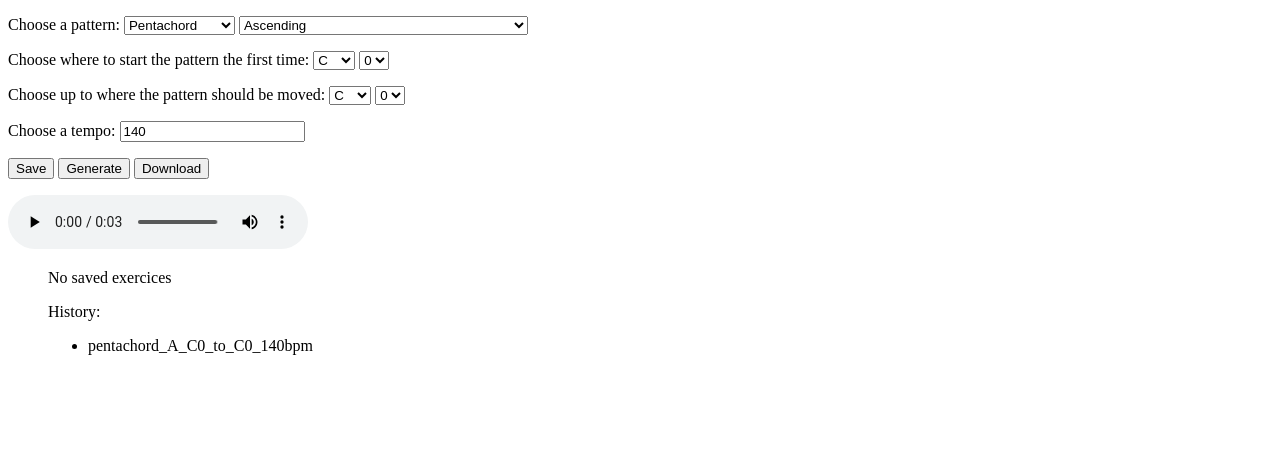
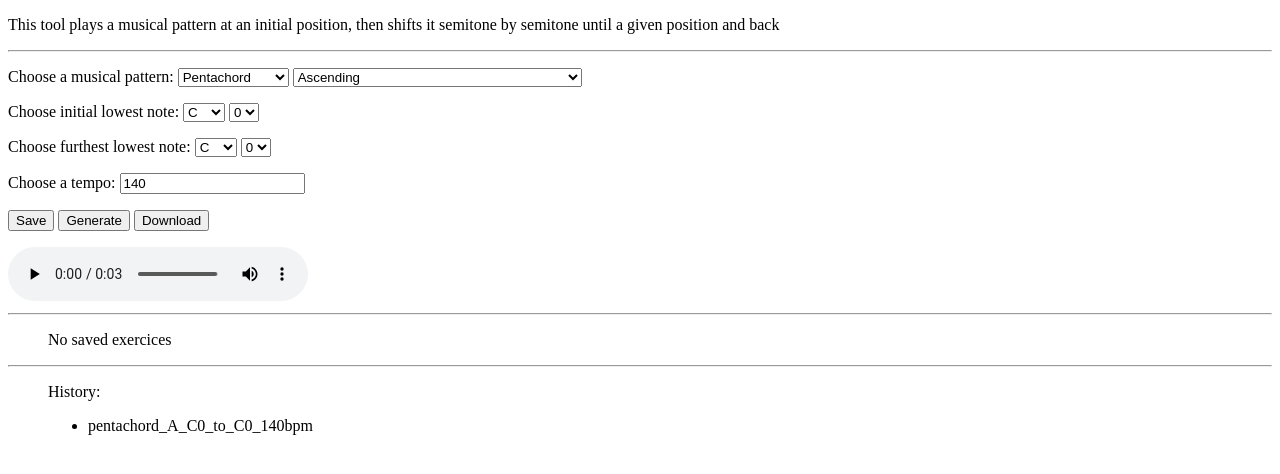
Before and after one commit to AdrienMatricon/singing_practice, a plain HTML site: page index.html in a window 1280 px wide. Both pictures are taken after a click on the button "Generate". Drawn offline with Linux system fonts and the light colour scheme.

Commit message:
Clarify terminology

```diff
--- a/index.html
+++ b/index.html
@@ -8,7 +8,12 @@
 </head>
 <body>
     <p>
-        <label>Choose a pattern:</label>
+        This tool plays a musical pattern at an initial position,
+        then shifts it semitone by semitone until a given position and back
+    </p>
+    <hr />
+    <p>
+        <label>Choose a musical pattern:</label>
         <select id="musical_pattern"></select>
         <select id="pattern_repetition">
             <option value="A">Ascending</option>
@@ -20,12 +25,12 @@
         </select>
     </p>
     <p>
-        <label>Choose where to start the pattern the first time:</label>
+        <label>Choose initial lowest note:</label>
         <select id="start_note_pitch"></select>
         <select id="start_note_octave"></select>
     </p>
     <p>
-        <label>Choose up to where the pattern should be moved:</label>
+        <label>Choose furthest lowest note:</label>
         <select id="end_note_pitch"></select>
         <select id="end_note_octave"></select>
     </p>
@@ -41,7 +46,9 @@
         </a>
     </p>
     <audio id="player" controls loop hidden></audio>
+    <hr />
     <figure id="saved"></figure>
+    <hr />
     <figure id="history"></figure>
     <script src="lib/tone.js"></script>
     <script type="module" src="js/app.js"></script>
--- a/js/app.js
+++ b/js/app.js
@@ -102,39 +102,38 @@ function getFullPattern(parameters)
 }
 
 
-// The pattern will be played starting on a note, then again and again moved by a semitone until a given note is reached,
-// then again and again until back to where we started
-function getFirstNotes(parameters)
+// The pattern will be played at an initial position, then shifted semitone by semitone until a given position and back
+function getLowestNotes(parameters)
 {
     const startNote = pitches[parameters.start_note_pitch].number + 12 * (1 + parameters.start_note_octave);
     const endNote = pitches[parameters.end_note_pitch].number + 12 * (1 + parameters.end_note_octave);
 
     // Go from start to end
-    let firstNotes = [];
+    let lowestNotes = [];
     if (startNote <= endNote)
     {
         for (let i = startNote; i <= endNote; ++i)
         {
-            firstNotes.push(i);
+            lowestNotes.push(i);
         }
     }
     else
     {
         for (let i = startNote; i >= endNote; --i)
         {
-            firstNotes.push(i);
+            lowestNotes.push(i);
         }
     }
 
-    // Go back from end to first
-    const back = [...firstNotes].reverse();
+    // Go back from end to start
+    const back = [...lowestNotes].reverse();
     if (back.length > 1)
     {
         back.shift();
-        firstNotes.push(...back);
+        lowestNotes.push(...back);
     }
 
-    return firstNotes;
+    return lowestNotes;
 }
 
 
@@ -144,13 +143,13 @@ function getFirstNotes(parameters)
 function getWhatToPlay(parameters)
 {
     const fullPattern = getFullPattern(parameters);
-    const firstNotes = getFirstNotes(parameters);
+    const lowestNotes = getLowestNotes(parameters);
 
     let toPlay = [];
 
-    for (const first of firstNotes)
+    for (const lowest of lowestNotes)
     {
-        const notes = fullPattern.map(number => number + first);
+        const notes = fullPattern.map(number => number + lowest);
 
         toPlay.push([]);
         toPlay.push([notes[0]]);
```
